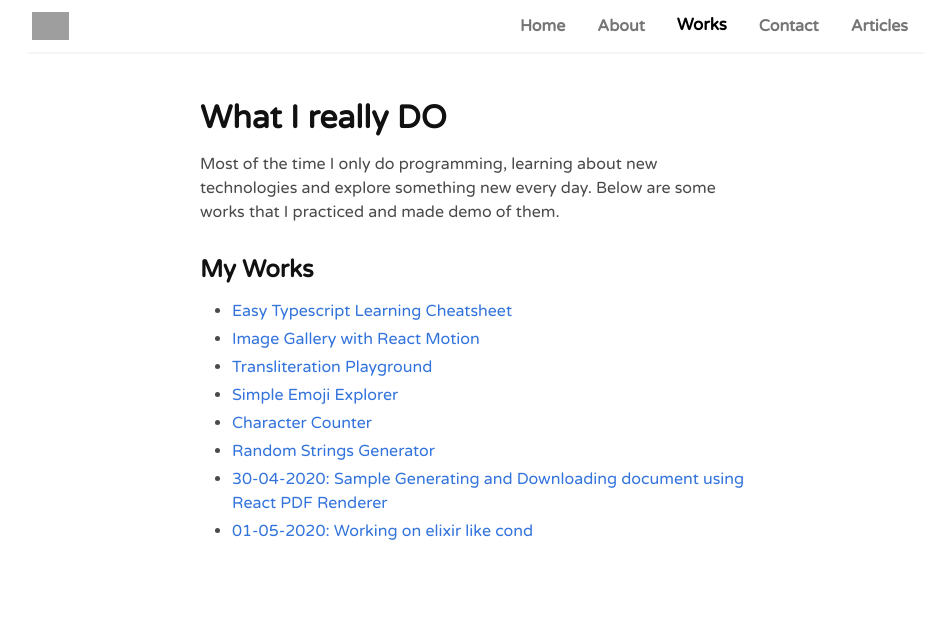
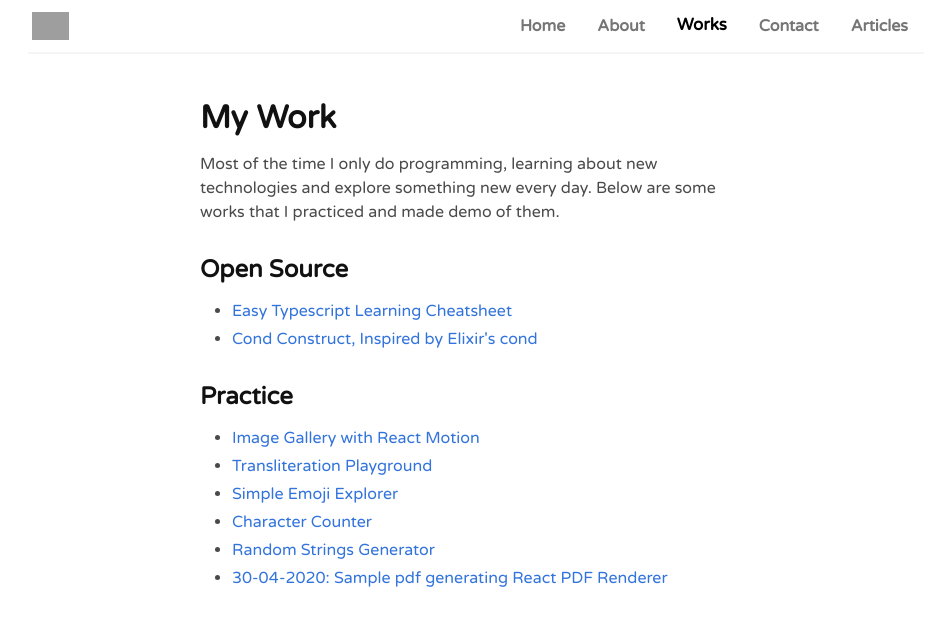
Before and after one commit to Mudassar045/mudassar045.github.io, a React (Create React App) app: page /#/works in a window 1280 px wide. Shown: the top 626 px of the page, without its empty margins (164-1103 px from the left). Built offline with nearby package versions, Linux system fonts and the light colour scheme; grey boxes are pictures that could not be loaded; what @react-pdf/renderer would draw is missing.

Commit message:
updating work and social links

```diff
--- a/src/constants/SiteConfig.ts
+++ b/src/constants/SiteConfig.ts
@@ -23,7 +23,7 @@ const config: Config = {
     userStackOverflow: 'https://stackoverflow.com/mudassar045',
     userLinkedIn: 'https://www.linkedin.com/in/mudassar-ali-045/',
     userFacebook: 'https://web.facebook.com/mudassar045',
-    userInstagram: 'https://web.instagram/voidwebdev',
+    userInstagram: 'https://web.instagram/icapsaicin',
     blog: 'https://voidweb.dev',
     menuLinks: [
       {
--- a/src/constants/WorkLinks.ts
+++ b/src/constants/WorkLinks.ts
@@ -24,14 +24,9 @@ const AppWorkLinks: WorkLink[] = [
 	// 	link: "d3-learning"
 	// },
 	{
-		title: "Sample Generating and Downloading document using React PDF Renderer",
+		title: "Sample pdf generating React PDF Renderer",
 		link: "printing/sample-1",
 		timestamp: "30-04-2020"
-	},
-	{
-		title: "Working on elixir like cond",
-		link: "cond-construct",
-		timestamp: "01-05-2020"
 	}
 ]
 
@@ -39,6 +34,10 @@ const ExternalWorkLinks: WorkLink[] = [
 	{
 		title: "Easy Typescript Learning Cheatsheet",
 		link: "https://github.com/Mudassar045/typescript-cheatsheet"
+	},
+	{
+		title: "Cond Construct, Inspired by Elixir's cond",
+		link: "https://github.com/Mudassar045/cond-construct#cond-construct",
 	}
 ]
 
--- a/src/pages/About.tsx
+++ b/src/pages/About.tsx
@@ -5,29 +5,32 @@ import config from 'constants/SiteConfig'
 import Layout from 'layout/Layout'
 
 const About = () => {
-    return <>
+    return (
         <Layout>
             <section className="hero">
                 <div className="hero-body">
                     <div className="container">
                         <div className="columns is-vcentered is-centered">
-                            <div className="column is-half is-narrow content">
+                            <div className="column is-half content">
                                 <h1 id="about-mudassar">About {config.userName}</h1>
-                                <p>I’m a full-stack Software Developer, working at <a href="https://labs.cerp.org.pk" rel="noopener noreferrer" target="_blank">CERP Pakistan</a>. I started, my professional journey back in July, 2019.
-                                   Currently working on <a href='https://mischool.pk' rel="noopener noreferrer" target="_blank"> MISchool</a>. While working, I add new features and improve UI/UX to reshape the Progressive Web Apps experience.
+                                <p>I’m a full-stack Software Developer, currently working at <a href="https://labs.cerp.org.pk" rel="noopener noreferrer" target="_blank">CERP Pakistan</a>. I started, my professional journey back in July, 2019.
+                                   Currently working on <a href='https://mischool.pk' rel="noopener noreferrer" target="_blank"> MISchool</a>. Working as Front-end, I add new features and improve UI/UX to reshape the Progressive Web Apps experience. On the backend,
+                                   implementing logic with <strong>Elixir</strong> which is out of box language for distributive systems.
                                    I am also an avid participant in several local and international open source projects on <a href={config.userGitHub} rel="noopener noreferrer" target="_blank">GitHub</a>.</p>
-                                <h3 id="more">More</h3>
+                                <h3>More</h3>
                                 <ul>
-                                    <li><a href="https://blog.mudassarali.dev/articles/about-me">About Me Blog Post</a></li>
+                                    { //<li><a href="https://blog.mudassarali.dev/articles/about-me">About Me Blog Post</a></li>
+                                    }
                                     <li><Link to="/uses">What tools I use</Link></li>
                                 </ul>
-                                <h3 id="links">Links</h3>
+                                <h3>Find me</h3>
                                 <ul>
                                     <li><a href={config.userGitHub}>GitHub</a></li>
                                     <li><a href={config.userStackOverflow}>StackOverflow</a></li>
                                     <li><a href={config.userLinkedIn}>LinkedIn</a></li>
                                     <li><a href={config.userTwitter}>Twitter</a></li>
                                     <li><a href={config.userFacebook}>Facebook</a></li>
+                                    <li><a href={config.userInstagram}>Instagram</a></li>
                                     <li><Link to="/contact">Email</Link></li>
                                 </ul>
                             </div>
@@ -36,7 +39,7 @@ const About = () => {
                 </div>
             </section>
         </Layout>
-    </>
+    )
 }
 
 export default About
--- a/src/pages/Work.tsx
+++ b/src/pages/Work.tsx
@@ -12,18 +12,21 @@ const Work = () => {
                 <div className="container">
                     <div className="columns is-vcentered is-centered">
                         <div className="column is-half is-narrow content">
-                            <h1 id="about-mudassar">What I really DO</h1>
+                            <h1 id="about-mudassar">My Work</h1>
                             <p>
                                 Most of the time I only do programming, learning about new technologies and explore something new every day.
                                 Below are some works that I practiced and made demo of them.
                             </p>
-                            <h3 id="more">My Works</h3>
+                            <h3>Open Source</h3>
                             <ul>
                                 {
                                     getWorkLinks("ext").map((work, index) =>
                                         <li key={"ext" + index}><a href={work.link} target="_blank" rel="noopener noreferrer">{work.title}</a></li>
                                     )
                                 }
+                            </ul>
+                            <h3>Practice</h3>
+                            <ul>
                                 {
                                     getWorkLinks("app").map((work, index) =>
                                         <li key={"app" + index}><Link to={`/works/${work.link}`}>{work.timestamp ? `${work.timestamp}: ` : ''}{work.title}</Link></li>
```
